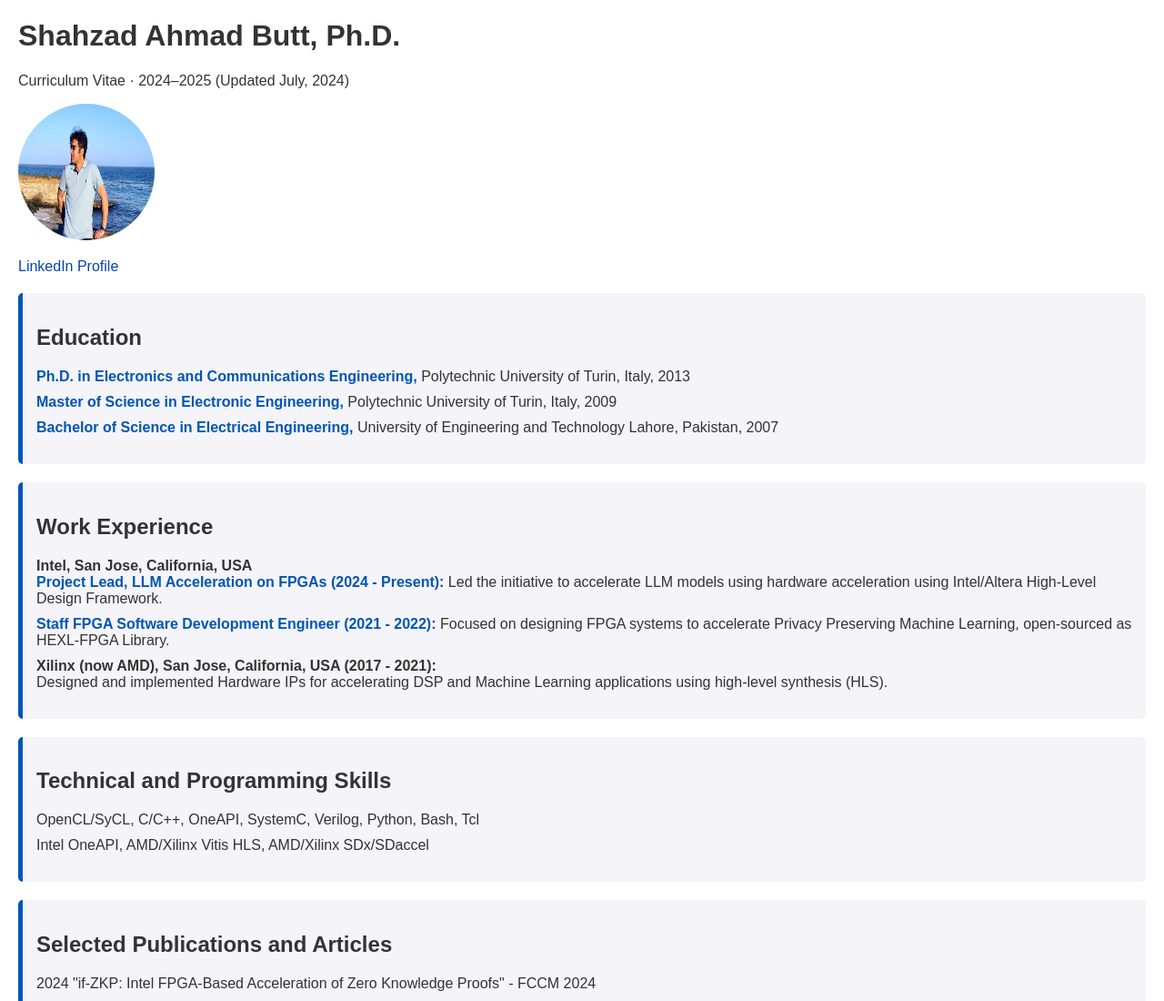
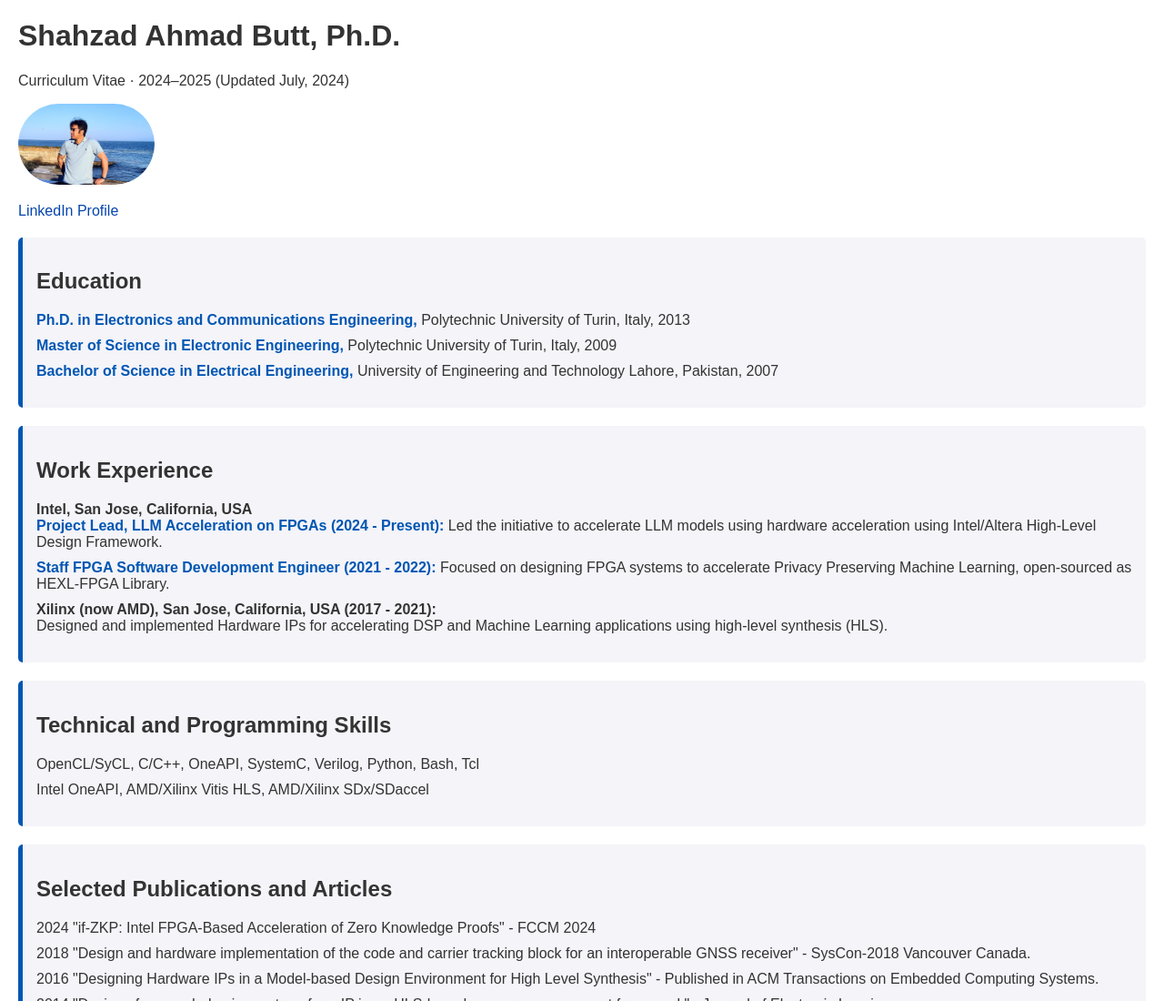
Before and after one commit to shazahmad/shazahmad.github.io, a plain HTML site: page index.html in a window 1280 px wide. Shown: the top 1100 px of the page at 91% size. Drawn offline with Linux system fonts and the light colour scheme.

Commit message:
Update index.html

```diff
--- a/index.html
+++ b/index.html
@@ -7,7 +7,12 @@
     <style>
         body { font-family: 'Arial', sans-serif; margin: 20px; color: #333; }
         header, section { margin-bottom: 20px; }
-        header img { height: 150px; width: 150px; border-radius: 75px; }
+        header img {
+            height: auto;
+            width: 150px;
+            border-radius: 75px;
+            object-fit: cover;
+        }
         ul { list-style-type: none; padding: 0; }
         li { margin-bottom: 10px; }
         a { color: #0645AD; text-decoration: none; }
```
